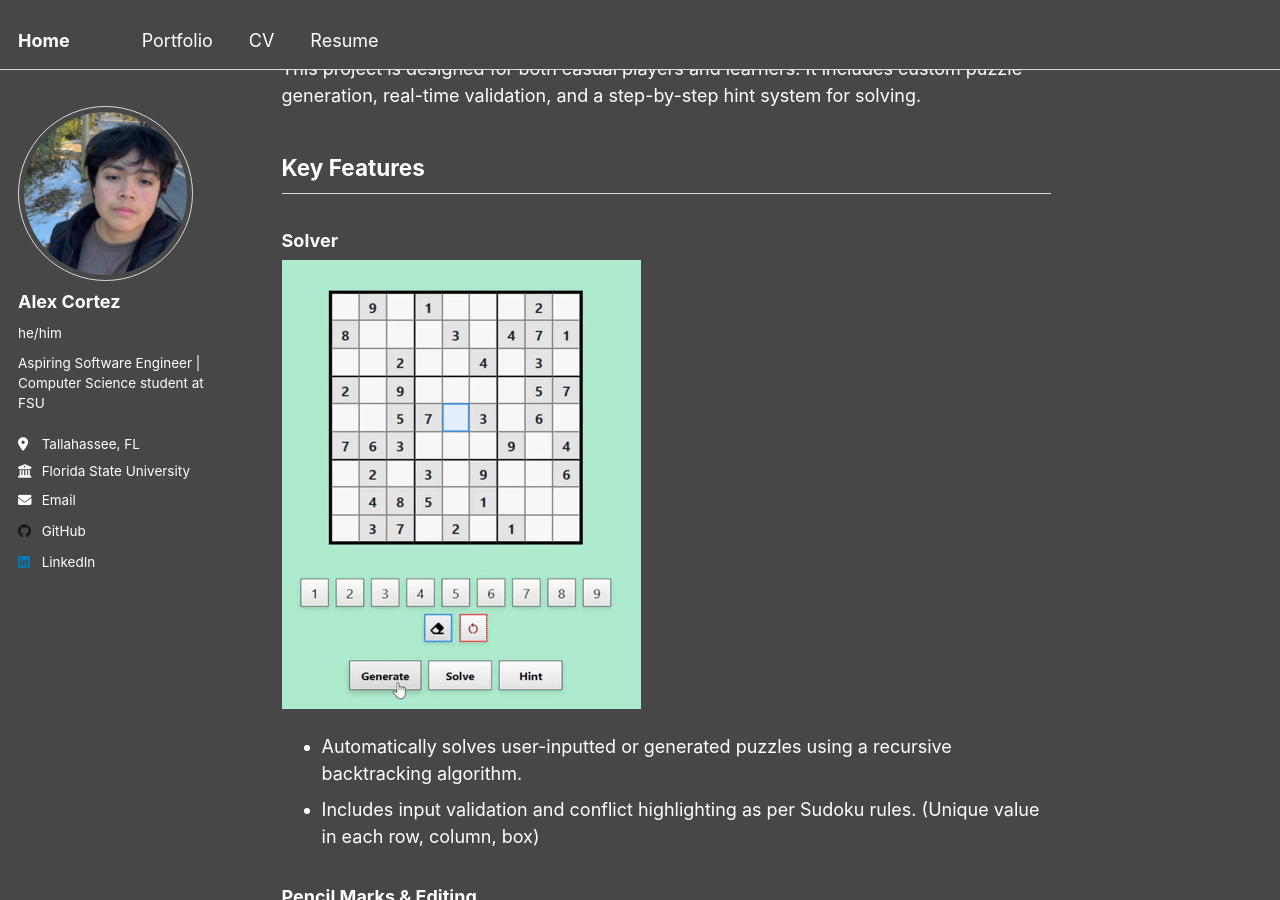
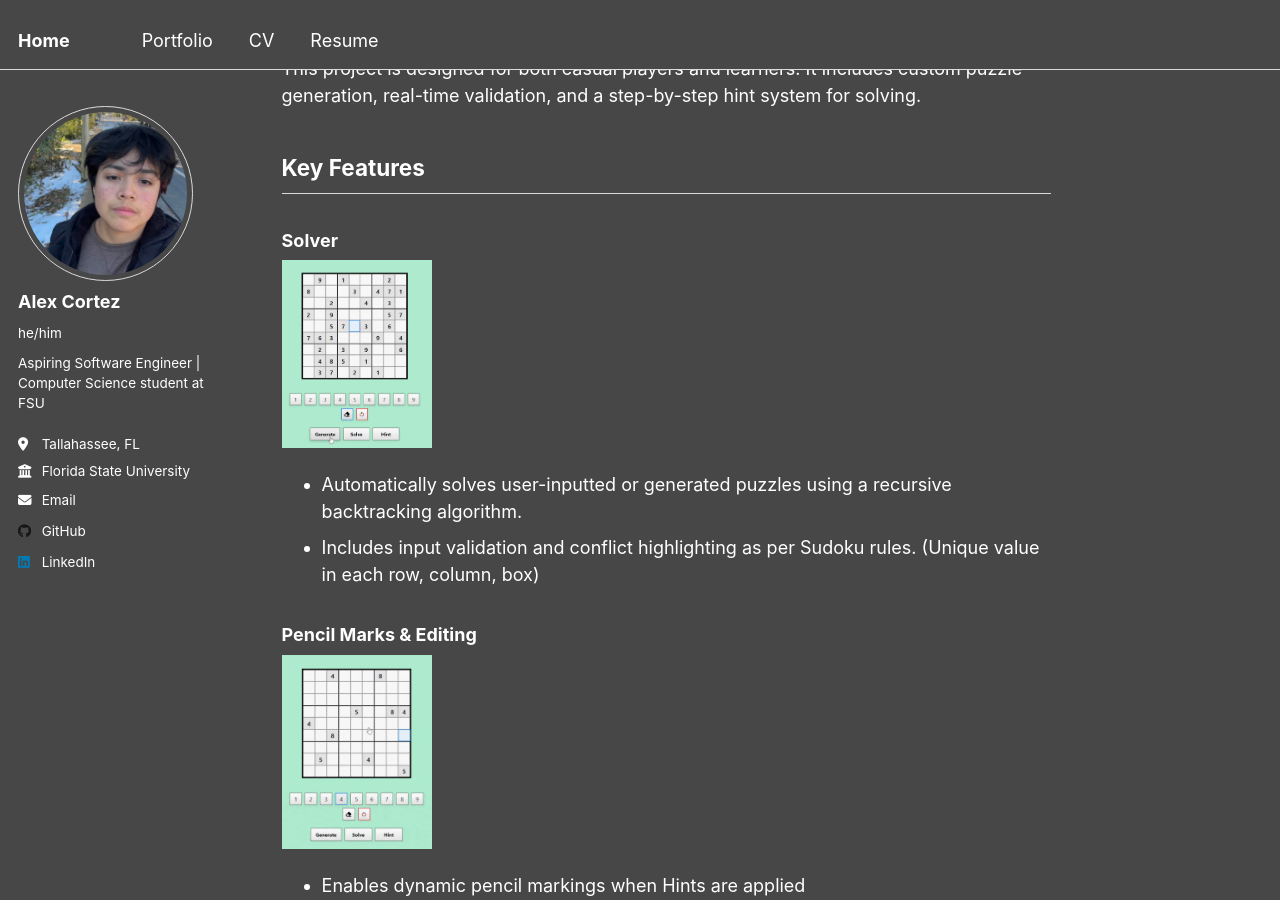
Before and after one commit to acortez1003/acortez1003.github.io, a Jekyll site: the page built from _portfolio/portfolio-1.md, in a window 1280 px wide and 900 px high, scrolled down 347 px. Built offline with Jekyll 4.4.1, drawn with Linux system fonts in a browser that asks for light colours.

Commit message:
fix format

```diff
--- a/_portfolio/portfolio-1.md
+++ b/_portfolio/portfolio-1.md
@@ -1,6 +1,6 @@
 ---
 title: "Sudoku Solver Web App"
-excerpt: "*Try live demo: [https://sudoku-solver-acortez.vercel.app/]*(https://sudoku-solver-acortez.vercel.app/)<br />Fully responsive and interactive Sudoku Solver web application built with React and Vite. It allows users to generate or input a puzzle to learn Sudoku through a built-in hint system. [*repo*](https://github.com/acortez1003/sudoku-solver)<br /><img src='/images/sudoku_solver.png' style='max-width: 100%; width: 150px; height: auto;'>"
+excerpt: "**Try live demo: [https://sudoku-solver-acortez.vercel.app/](https://sudoku-solver-acortez.vercel.app/)**<br />Fully responsive and interactive Sudoku Solver web application built with React and Vite. It allows users to generate or input a puzzle to learn Sudoku through a built-in hint system. [*repo*](https://github.com/acortez1003/sudoku-solver)<br /><img src='/images/sudoku_solver.png' style='max-width: 100%; width: 200px; height: auto;'>"
 collection: portfolio
 ---
 
@@ -12,24 +12,24 @@ This project is designed for both casual players and learners. It includes custo
 ## Key Features
 
 ### Solver
-<img src='/images/sudoku_generate.gif' style="text-align: center; max-width: 100%; width: 100; height: auto;">
+<img src='/images/sudoku_generate.gif' style="text-align: center; max-width: 100%; width: 150px; height: auto;">
 * Automatically solves user-inputted or generated puzzles using a recursive backtracking algorithm.
 * Includes input validation and conflict highlighting as per Sudoku rules. (Unique value in each row, column, box)
 
 ### Pencil Marks & Editing
-<img src='/images/sudoku_conflict.gif' style="text-align: center; max-width: 100%; width: 100px; height: auto;">
+<img src='/images/sudoku_conflict.gif' style="text-align: center; max-width: 100%; width: 150px; height: auto;">
 * Enables dynamic pencil markings when Hints are applied
 * Changes pencil markings based on puzzle state as the game progresses.
 
 ### Hint System
-<img src='/images/sudoku_hint.gif' style="text-align: center; max-width: 100%; width: 100px; height: auto;">
+<img src='/images/sudoku_hint.gif' style="text-align: center; max-width: 100%; width: 150px; height: auto;">
 * Offers step-by-step hints that demonstrate real solving strategies such as:
     * Naked Singles / Pairs
     * Hidden Singles / Pairs
     * Candidate elimination
 
 ### User Interaction
-<div style="text-align: center; max-width: 100%; width: 100px; height: auto;">
+<div style="text-align: center; max-width: 100%; width: 150px; height: auto;">
     <img src='/images/sudoku_match.gif'>
     <img src='/images/sudoku_erase.gif'>
 </div>
```
